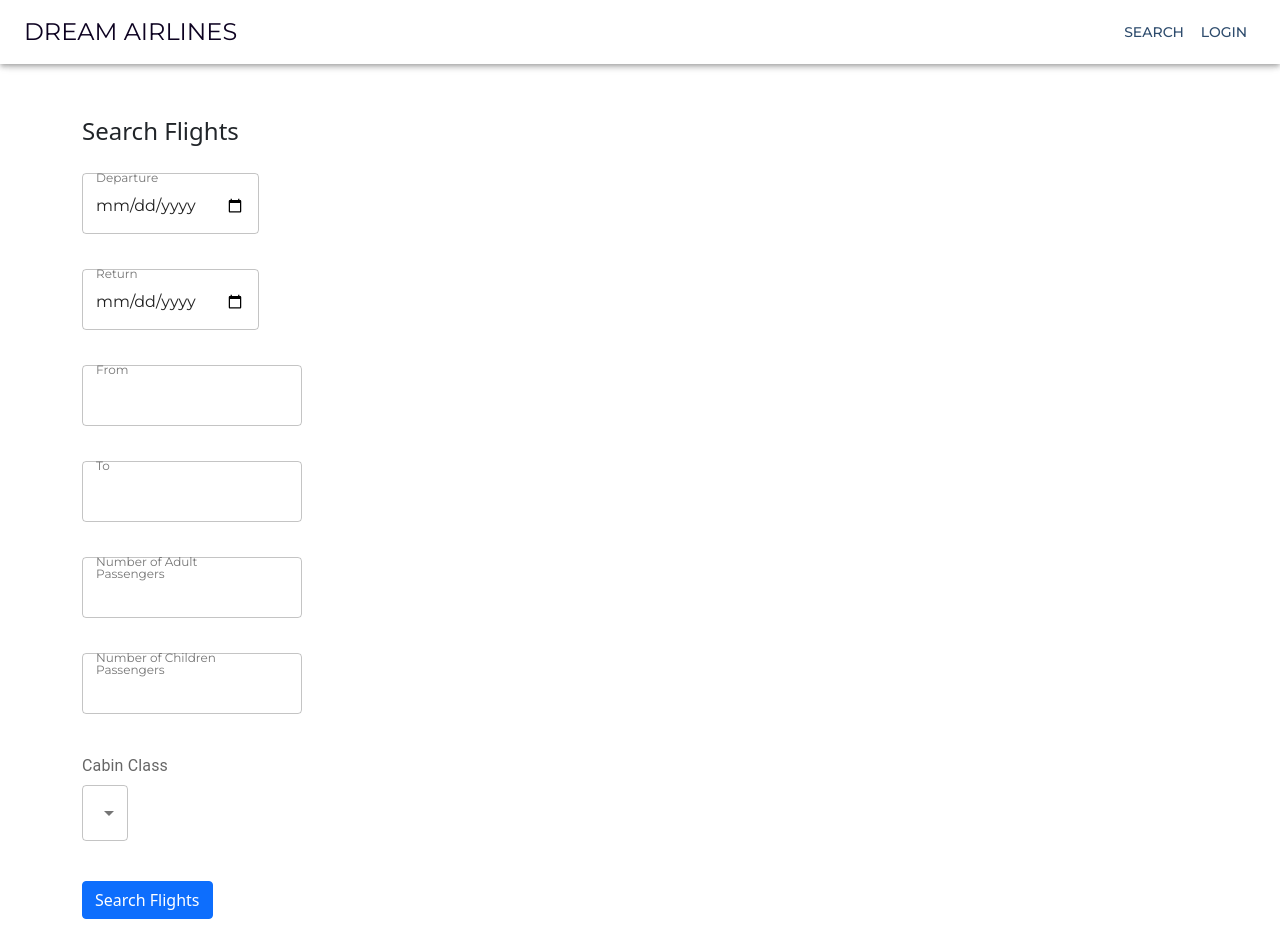
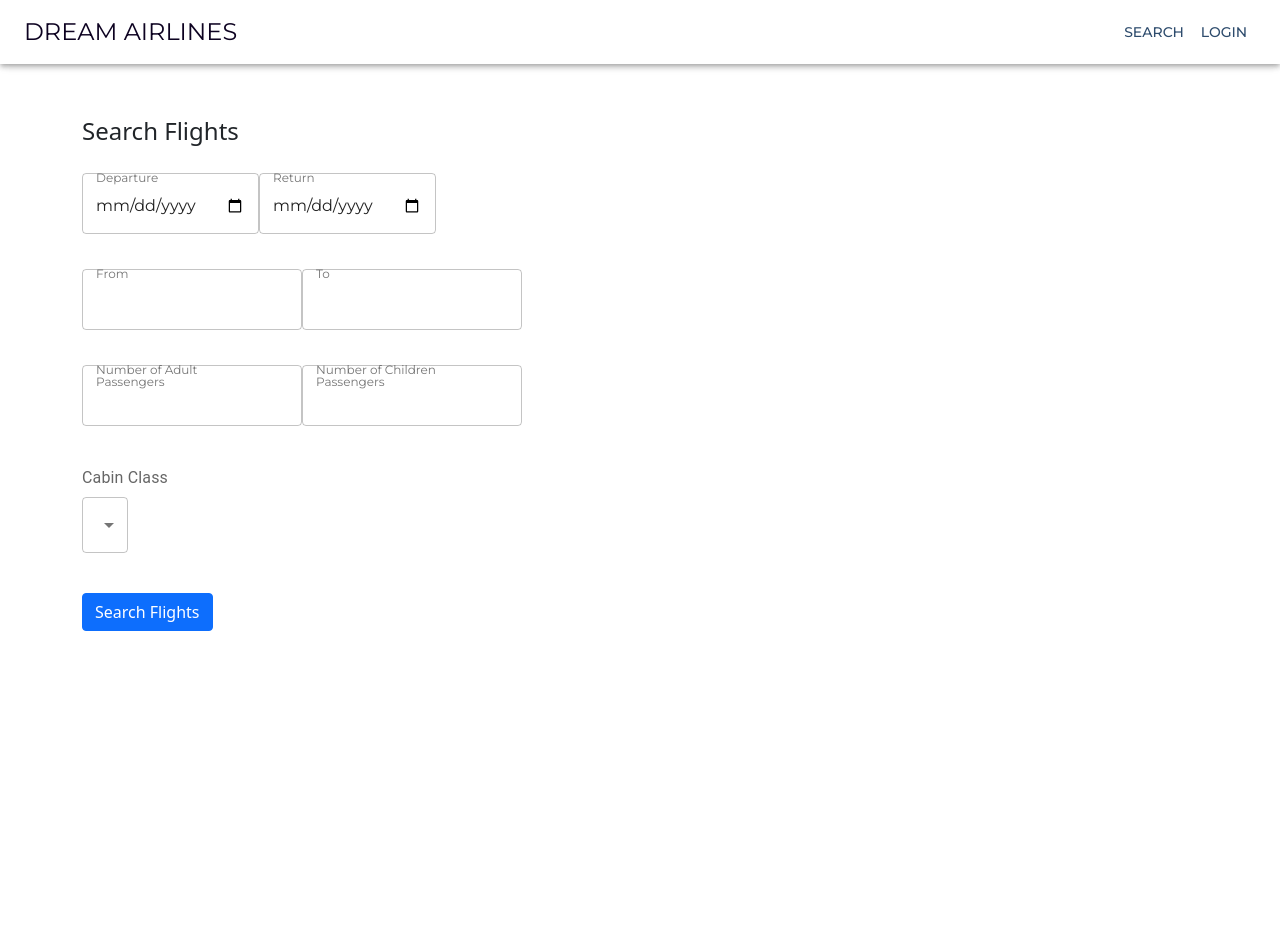
Before and after one commit to advanced-computer-lab/Dream-Team, a React (Create React App) app in the folder Frontend/react-app/: page / in a window 1280 px wide. After the commit the page ends 800 px from the top, so only its background shows below. Built offline with nearby package versions, Linux system fonts and the light colour scheme.

Commit message:
grid view for homepage search

```diff
--- a/Frontend/react-app/src/Components/HomePage.js
+++ b/Frontend/react-app/src/Components/HomePage.js
@@ -13,6 +13,8 @@ import FormControl from "@mui/material/FormControl";
 import Select from "@mui/material/Select";
 import { TextField } from "@material-ui/core";
 import { useHistory } from "react-router-dom";
+import { Grid } from "@mui/material";
+
 
 const HomePage = () => {
   const history = useHistory();
@@ -81,6 +83,8 @@ const HomePage = () => {
         <h4>Search Flights</h4>
       </div>
       <form onSubmit={onSubmit}>
+      <Grid container direction="row" justifyContent="flex-start" alignItems="center">
+
         <div className="form-group">
           <div>
             <TextField
@@ -93,6 +97,7 @@ const HomePage = () => {
             />
           </div>
         </div>
+
         <br />
         <div className="form-group">
           <div>
@@ -106,7 +111,9 @@ const HomePage = () => {
             />
           </div>
         </div>
+        </Grid>
         <br />
+        <Grid container direction="row" justifyContent="flex-start" alignItems="center">
 
         <div className="form-group">
           <div>
@@ -131,7 +138,10 @@ const HomePage = () => {
             />
           </div>
         </div>
+        </Grid>
         <br />
+        <Grid container direction="row" justifyContent="flex-start" alignItems="center">
+
         <div className="form-group">
           <div>
             <TextField
@@ -144,6 +154,7 @@ const HomePage = () => {
             />
           </div>
         </div>
+
         <br />
         <div className="form-group">
           <div>
@@ -157,6 +168,7 @@ const HomePage = () => {
             />
           </div>
         </div>
+        </Grid>
         <br />
         <div className="form-group">
           <div>
```
